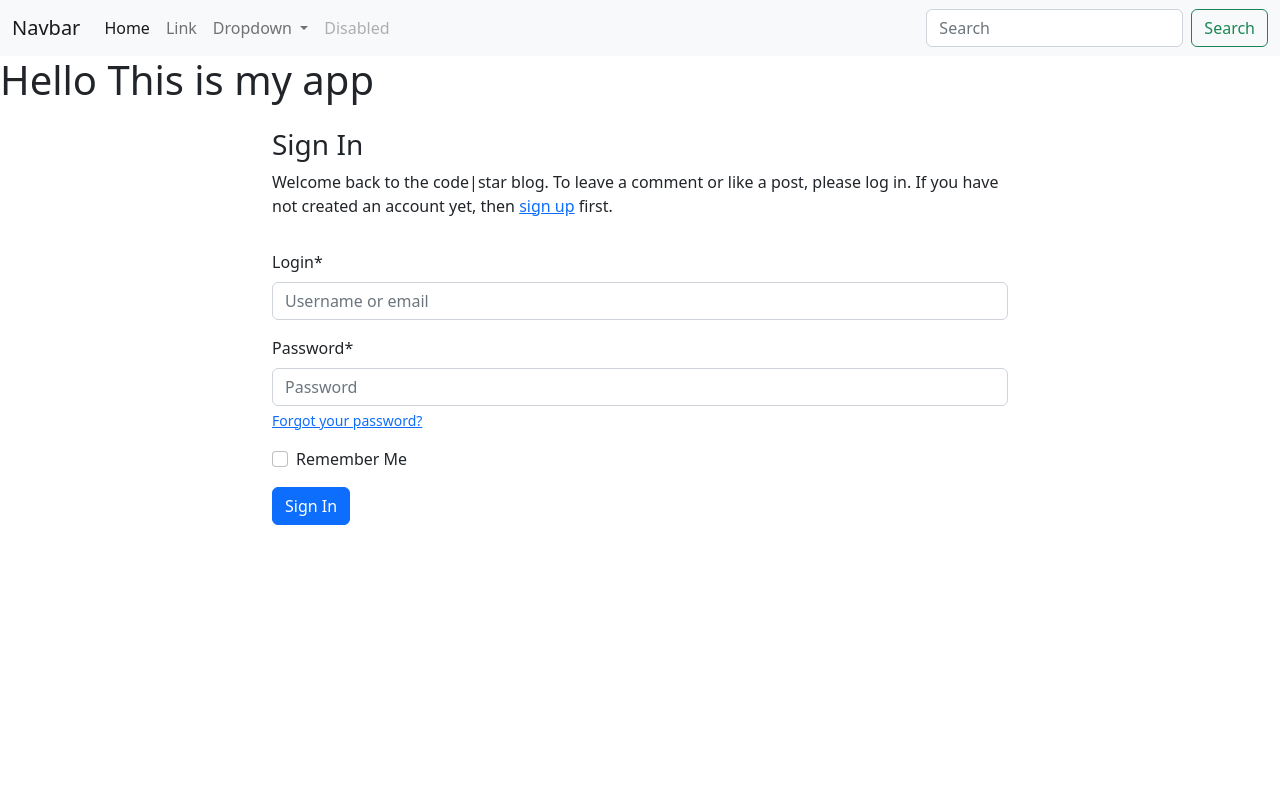
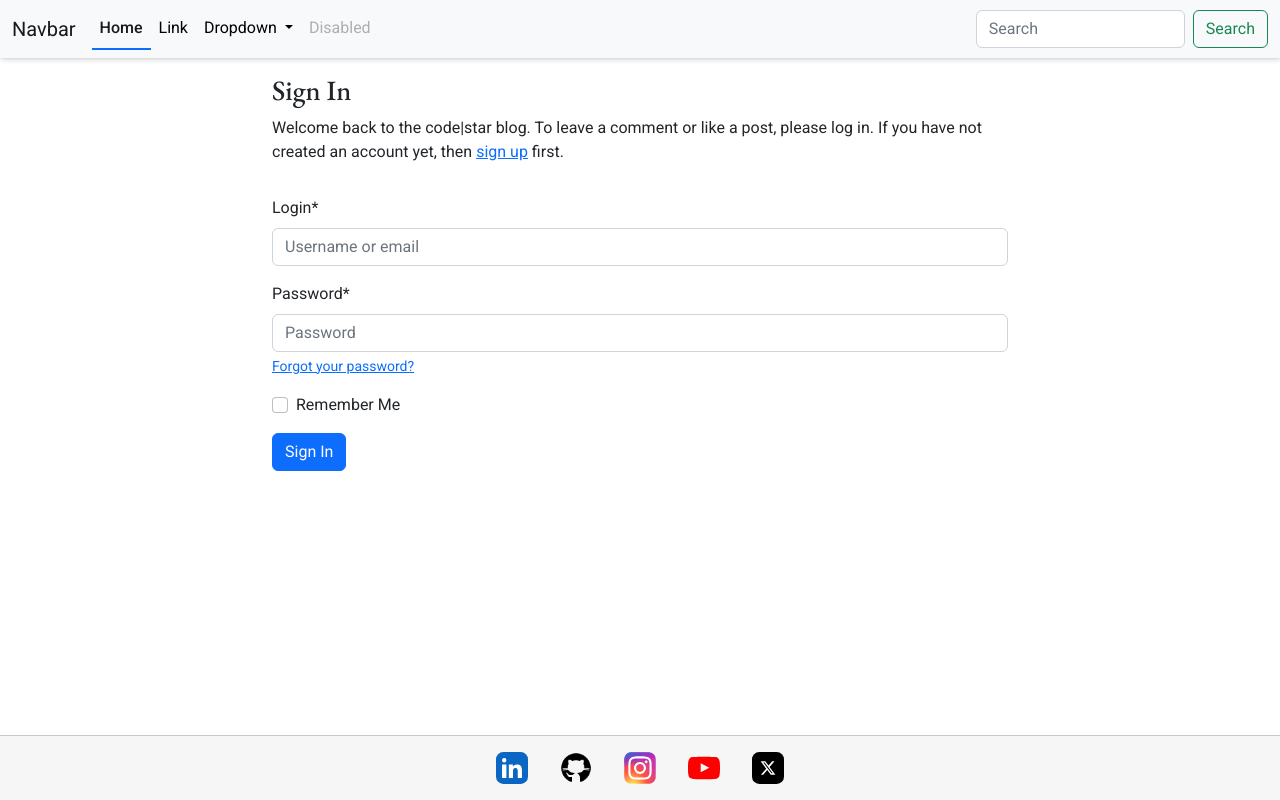
Before and after one commit to CamCove-Crichton/cash_symphony, a Django app: page /accounts/login/ in a window 1280 px wide. Run offline with Django 5.2, Linux system fonts and the light colour scheme; some libraries are stand-ins or nearby versions.

Commit message:
adding footer and favicon

```diff
--- a/static/css/base.css
+++ b/static/css/base.css
@@ -0,0 +1,99 @@
+@import url('https://fonts.googleapis.com/css2?family=EB+Garamond:wght@400;500;600&family=Roboto:wght@400;500&display=swap');
+
+:root {
+    /** Fonts */
+    --title: 'EB Garamond', serif;
+    --main-font: 'Roboto', serif;
+
+    /* Colours */
+    --background: #3f006a0f;
+    --blue: #0d6efd;
+    --black: #000;
+    --off-white: #f6f6f6;
+    --white: #fff;
+    --orange: #ffbf50;
+
+    /* Utils */
+    --smal-box-shadow: 1px -1px 7px 0 #00000061;
+    --border: 1px solid #00000030;
+}
+
+html, body {
+    height: 100%;
+}
+
+body {
+    display: flex;
+    flex-direction: column;
+    font-family: var(--main-font);
+}
+
+h1, h2, h3, h4, h5, h6 {
+    font-family: var(--title);
+}
+
+main {
+    flex: 1 0 auto;
+    background-color: var(--white);
+}
+
+/* Footer */
+footer {
+    flex-shrink: 0;
+    background-color: var(--off-white);
+    display: flex;
+    flex-direction: row;
+    justify-content: center;
+    align-items: center;
+    border-top: var(--border);
+}
+
+.social-icon {
+    height: 2rem;
+    margin: 1rem;
+}
+
+/* Header */
+.navbar {
+    background-color: var(--off-white);
+    box-shadow: var(--smal-box-shadow);
+}
+
+a.nav-link {
+    color: var(--black);
+}
+
+img.logo {
+    width: 18.75rem;
+}
+
+.active {
+    border-bottom: 2px solid var(--blue);
+    font-weight: 500;
+}
+
+
+
+
+
+@media screen and (min-width:40em){
+    .form {
+        width: 50%;
+    }
+
+    .recipe-cont {
+        flex-direction: row;
+    }
+
+    .img-container {
+        flex-direction: row;
+        width: 29%;
+    }
+}
+
+@media screen and (min-width: 62.5em) {
+    .main-title {
+        width: 50%;
+    }
+
+}
--- a/templates/base.html
+++ b/templates/base.html
@@ -1,25 +1,33 @@
 {% load static %}
+
 <!DOCTYPE html>
 <html lang="en">
 <head>
     <meta charset="UTF-8">
+    <meta http-equiv="X-UA-Compatible" content="IE=edge">
     <meta name="viewport" content="width=device-width, initial-scale=1.0">
-    {% block onload_js %}
-    <script src="https://cdnjs.cloudflare.com/ajax/libs/bootstrap/5.2.3/js/bootstrap.min.js" integrity="sha512-1/RvZTcCDEUjY/CypiMz+iqqtaoQfAITmNSJY17Myp4Ms5mdxPS5UV7iOfdZoxcGhzFbOm6sntTKJppjvuhg4g==" crossorigin="anonymous" referrerpolicy="no-referrer"></script>
-    {% endblock %}
     {% block extra_css %}
     <link rel="stylesheet" href="https://cdnjs.cloudflare.com/ajax/libs/bootstrap/5.2.3/css/bootstrap.min.css" integrity="sha512-SbiR/eusphKoMVVXysTKG/7VseWii+Y3FdHrt0EpKgpToZeemhqHeZeLWLhJutz/2ut2Vw1uQEj2MbRF+TVBUA==" crossorigin="anonymous" referrerpolicy="no-referrer" />
     <link rel="stylesheet" href="{% static '/css/base.css' %}">
     {% endblock %}
-    <title>Money Mirage - {% block title %}{% endblock %} </title>
+    <link rel="icon" type="image/x-icon" href="{% static '/icons/favicon.png' %}">
+    {% block onload_js %}
+    <script src="https://cdnjs.cloudflare.com/ajax/libs/bootstrap/5.2.3/js/bootstrap.min.js" integrity="sha512-1/RvZTcCDEUjY/CypiMz+iqqtaoQfAITmNSJY17Myp4Ms5mdxPS5UV7iOfdZoxcGhzFbOm6sntTKJppjvuhg4g==" crossorigin="anonymous" referrerpolicy="no-referrer"></script>
+    {% endblock %}
+    <title>Money Mirage - {% block title %}{% endblock %}</title>
 </head>
 <body>
     {% include 'includes/header.html' %}
-    <h1>Hello This is my app</h1>
 
-    {% block content %}
+    <main>
+        {% block content %}
+        {% endblock %}
+    </main>
+
+    {% include 'includes/footer.html' %}
+
+    {% block extra_js %}
 
     {% endblock %}
-
 </body>
 </html>
--- a/templates/includes/footer.html
+++ b/templates/includes/footer.html
@@ -1,38 +1,20 @@
-<header>
-    <nav class="navbar navbar-expand-lg bg-light">
-        <div class="container-fluid">
-          <a class="navbar-brand" href="#">Navbar</a>
-          <button class="navbar-toggler" type="button" data-bs-toggle="collapse" data-bs-target="#navbarSupportedContent" aria-controls="navbarSupportedContent" aria-expanded="false" aria-label="Toggle navigation">
-            <span class="navbar-toggler-icon"></span>
-          </button>
-          <div class="collapse navbar-collapse" id="navbarSupportedContent">
-            <ul class="navbar-nav me-auto mb-2 mb-lg-0">
-              <li class="nav-item">
-                <a class="nav-link active" aria-current="page" href="#">Home</a>
-              </li>
-              <li class="nav-item">
-                <a class="nav-link" href="#">Link</a>
-              </li>
-              <li class="nav-item dropdown">
-                <a class="nav-link dropdown-toggle" href="#" role="button" data-bs-toggle="dropdown" aria-expanded="false">
-                  Dropdown
-                </a>
-                <ul class="dropdown-menu">
-                  <li><a class="dropdown-item" href="#">Action</a></li>
-                  <li><a class="dropdown-item" href="#">Another action</a></li>
-                  <li><hr class="dropdown-divider"></li>
-                  <li><a class="dropdown-item" href="#">Something else here</a></li>
-                </ul>
-              </li>
-              <li class="nav-item">
-                <a class="nav-link disabled">Disabled</a>
-              </li>
-            </ul>
-            <form class="d-flex" role="search">
-              <input class="form-control me-2" type="search" placeholder="Search" aria-label="Search">
-              <button class="btn btn-outline-success" type="submit">Search</button>
-            </form>
-          </div>
-        </div>
-      </nav>
-</header>
+{% load static %}
+
+<footer>
+  <!-- Social media icons -->
+  <a href="" target="_blank" rel="noopener" aria-label="Linkedin - Opens in a new tab">
+    <img src="{% static '/icons/linkedin.svg' %}" alt="LinkedIn" class="social-icon">
+  </a>
+  <a href="" target="_blank" rel="noopener" aria-label="GitHub - Opens in a new tab">
+    <img src="{% static '/icons/github.png' %}" alt="GitHub" class="social-icon">
+  </a>
+  <a href="" target="_blank" rel="noopener" aria-label="Instagram - Opens in a new tab">
+    <img src="{% static '/icons/instagram.svg' %}" alt="Instagram" class="social-icon">
+  </a>
+  <a href="" target="_blank" rel="noopener" aria-label="Youtube - Opens in a new tab">
+    <img src="{% static '/icons/youtube.svg' %}" alt="Youtube" class="social-icon">
+  </a>
+  <a href="" target="_blank" rel="noopener" aria-label="X - Opens in a new tab">
+    <img src="{% static '/icons/x-social-media-logo-icon.svg' %}" alt="X" class="social-icon">
+  </a>
+</footer>
```
Also changed, not shown: main/settings.py (+7 -4 lines), requirements.txt (added, +19 -0 lines), db.sqlite3, static/icons/favicon.png (added), static/icons/github.png (added), static/icons/instagram.svg (added), static/icons/linkedin.svg (added), static/icons/x-social-media-logo-icon.svg (added), static/icons/youtube.svg (added).
